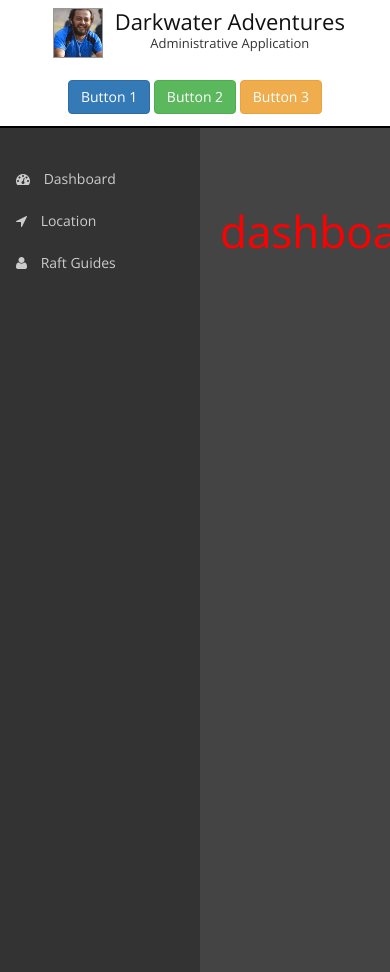
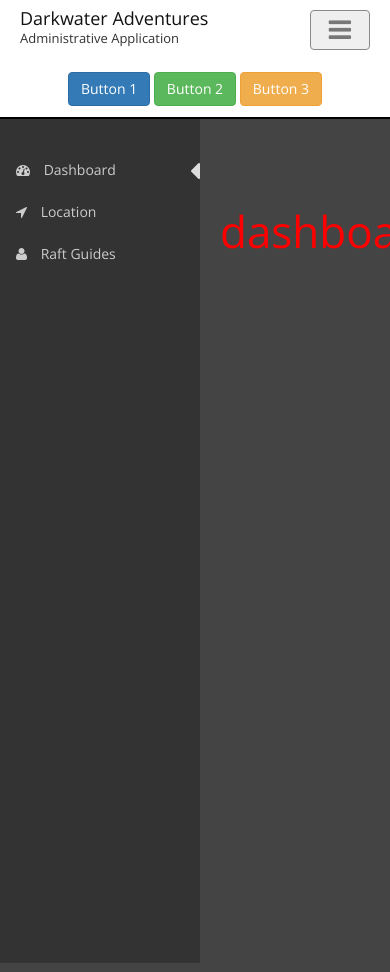
Before and after one commit to pushkaraditya/AngularJS-SPA-Framework, a plain HTML site: page Framework/index.html in a window 390 px wide. Both pictures are taken after a click on the element "Dashboard". Shown: the top 972 px of the page. Drawn offline with nearby package versions, Linux system fonts and the light colour scheme.

Commit message:
completed 3.10 making our menu responsive

```diff
--- a/Framework/ext-modules/psFramework/psFramework.css
+++ b/Framework/ext-modules/psFramework/psFramework.css
@@ -5,12 +5,12 @@
 }
 
 .ps-logo-area{
-  text-align:center;
+  /*text-align:center;*/
 }
 
 .ps-title-area{
   display:inline-block;
-  text-align:center;
+  /*text-align:center;*/
 }
 
 .ps-icon{
@@ -33,6 +33,16 @@
   margin-top:-13px;
 }
 
+@media screen and (max-width: 430px) {
+  .ps-icon{
+    display:none;
+  }
+
+  .ps-logo-title{
+    font-size:18px;
+  }
+}
+
 .ps-right-side-controls{
   line-height:60px;
   text-align:center;
@@ -47,3 +57,18 @@
     text-align:left;
   }
 }
+
+.ps-collapsed-menu{
+  display:inline-block;
+  height:100%;
+}
+
+.ps-nav-button{
+  height:40px;
+  width:60px;
+  margin-top:10px;
+  border:1px solid #888;
+  padding:0;
+  font-size:26px;
+  color:#777;
+}
--- a/Framework/ext-modules/psFramework/psFrameworkController.js
+++ b/Framework/ext-modules/psFramework/psFrameworkController.js
@@ -2,6 +2,7 @@
 
 (function () {
   angular.module("psFramework").controller("psFrameworkController", function ($scope) {
+    $scope.isMenuButtonVisible = true;
     $scope.$on('ps-menu-item-selected-event', function (evt, data) {
       $scope.routeString = data.route;
     })
--- a/Framework/ext-modules/psFramework/psFrameworkTemplate.html
+++ b/Framework/ext-modules/psFramework/psFrameworkTemplate.html
@@ -5,6 +5,11 @@
       <div class="ps-title-area">
         <p class="ps-logo-title">{{title}}</p>
         <p class="ps-logo-subtitle">{{subtitle}}</p>
+      </div>
+      <div ng-if="isMenuButtonVisible" ng-click="menuButtonClicked()" class="ps-collapsed-menu pull-right">
+        <button type="button" class="btn ps-nav-button">
+          <i class="fa fa-bars"></i>
+        </button>
       </div>
     </div>
     <div class="ps-right-side-controls col-sm-6">
--- a/Framework/ext-modules/psMenu/psMenu.css
+++ b/Framework/ext-modules/psMenu/psMenu.css
@@ -46,6 +46,13 @@
   margin-right: 10px;
 }
 
+.ps-menu-active-indicator{
+  float:right;
+  color:#ddd;
+  margin-right:0px;
+  margin-top:8px;
+}
+
 .ps-noselect {
   -webkit-touch-callout: none;
   -webkit-user-select: none;
--- a/Framework/ext-modules/psMenu/psMenuController.js
+++ b/Framework/ext-modules/psMenu/psMenuController.js
@@ -6,6 +6,10 @@
       $scope.activeElement = el;
     };
 
+    this.getActiveItem = function () {
+      return $scope.activeElement;
+    };
+
     this.setRoute = function (route) {
       $rootScope.$broadcast('ps-menu-item-selected-event', { route: route });
     };
--- a/Framework/ext-modules/psMenu/psMenuItemDirective.js
+++ b/Framework/ext-modules/psMenu/psMenuItemDirective.js
@@ -19,6 +19,10 @@
             ctrl.setRoute(scope.route);
           });
         });
+
+        scope.isActive = function () {
+          return el === ctrl.getActiveItem();
+        };
       }
     }
   });
--- a/Framework/ext-modules/psMenu/psMenuItemTemplate.html
+++ b/Framework/ext-modules/psMenu/psMenuItemTemplate.html
@@ -3,4 +3,5 @@
     <i class="fa {{icon}} ps-menu-icon"></i>
     {{label}}
   </div>
+  <i class="fa fa-2x fa-caret-left ps-menu-active-indicator" ng-if="isActive()"></i>
 </li>
```
